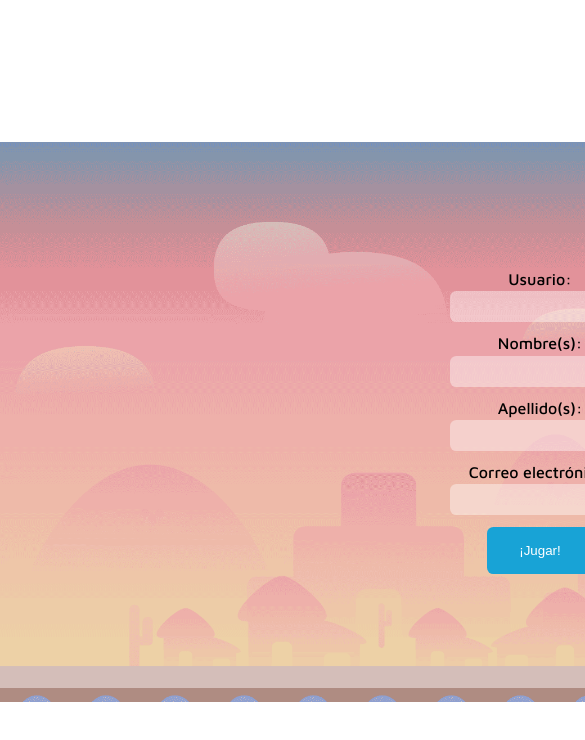
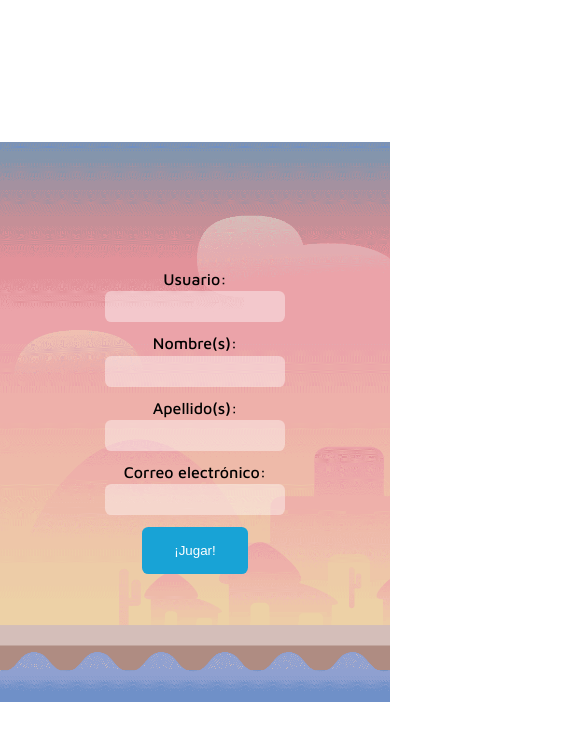
Before and after one commit to JPYamamoto/tlaloc, a plain HTML site: page index.html in a window 390 px wide. Shown: the top 740 px of the page, 585 px wide, since content can reach past the window. Drawn offline with Linux system fonts and the light colour scheme.

Commit message:
Responsive

```diff
--- a/styles.css
+++ b/styles.css
@@ -19,6 +19,8 @@ body {
   display: flex;
   align-items: center;
   justify-content: center;
+  max-width: 100vw;
+  max-height: 100vh;
 }
 
 #container-form form {
@@ -133,4 +135,6 @@ canvas {
   right: 0;
   left: 0;
   margin: auto;
+  max-width: 100vw;
+  max-height: 100vh;
 }
```
